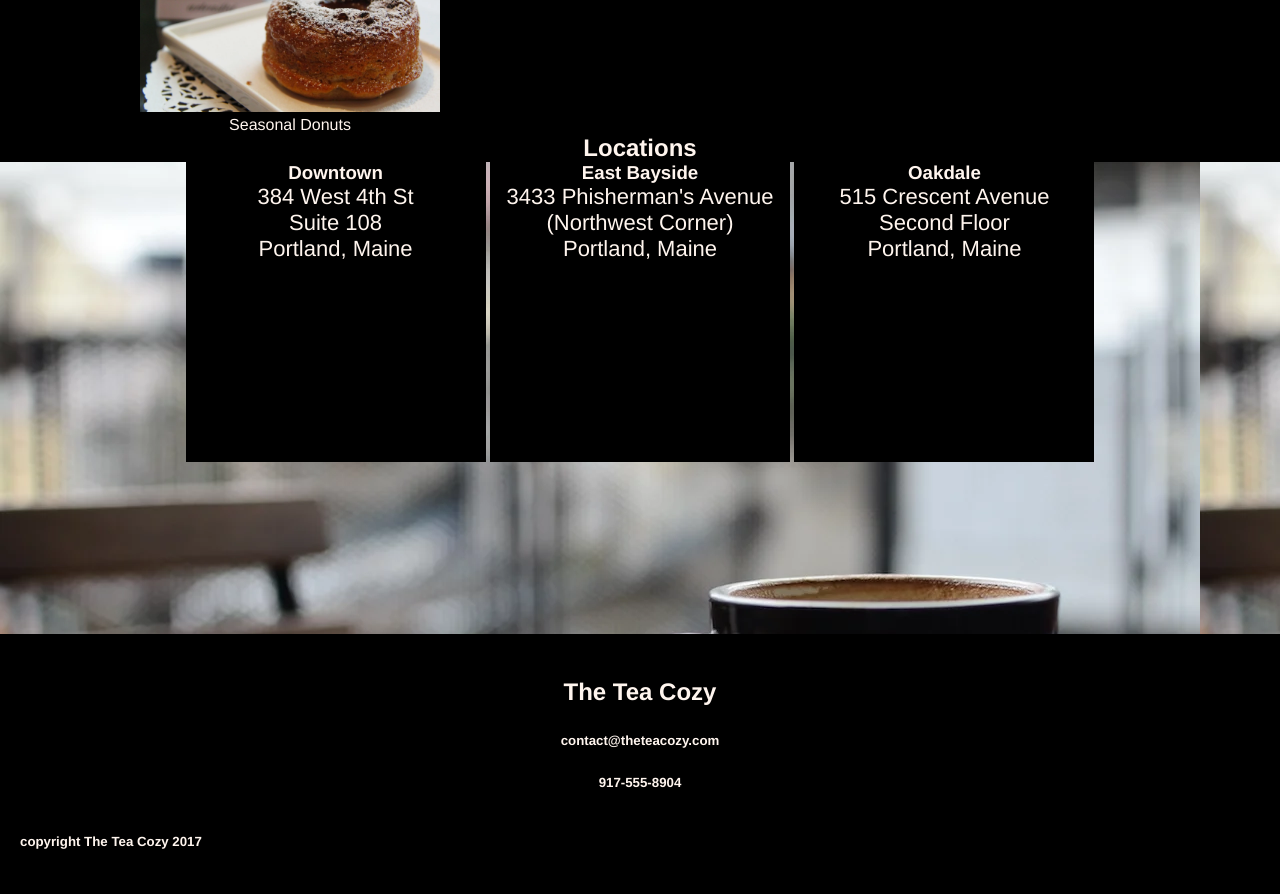
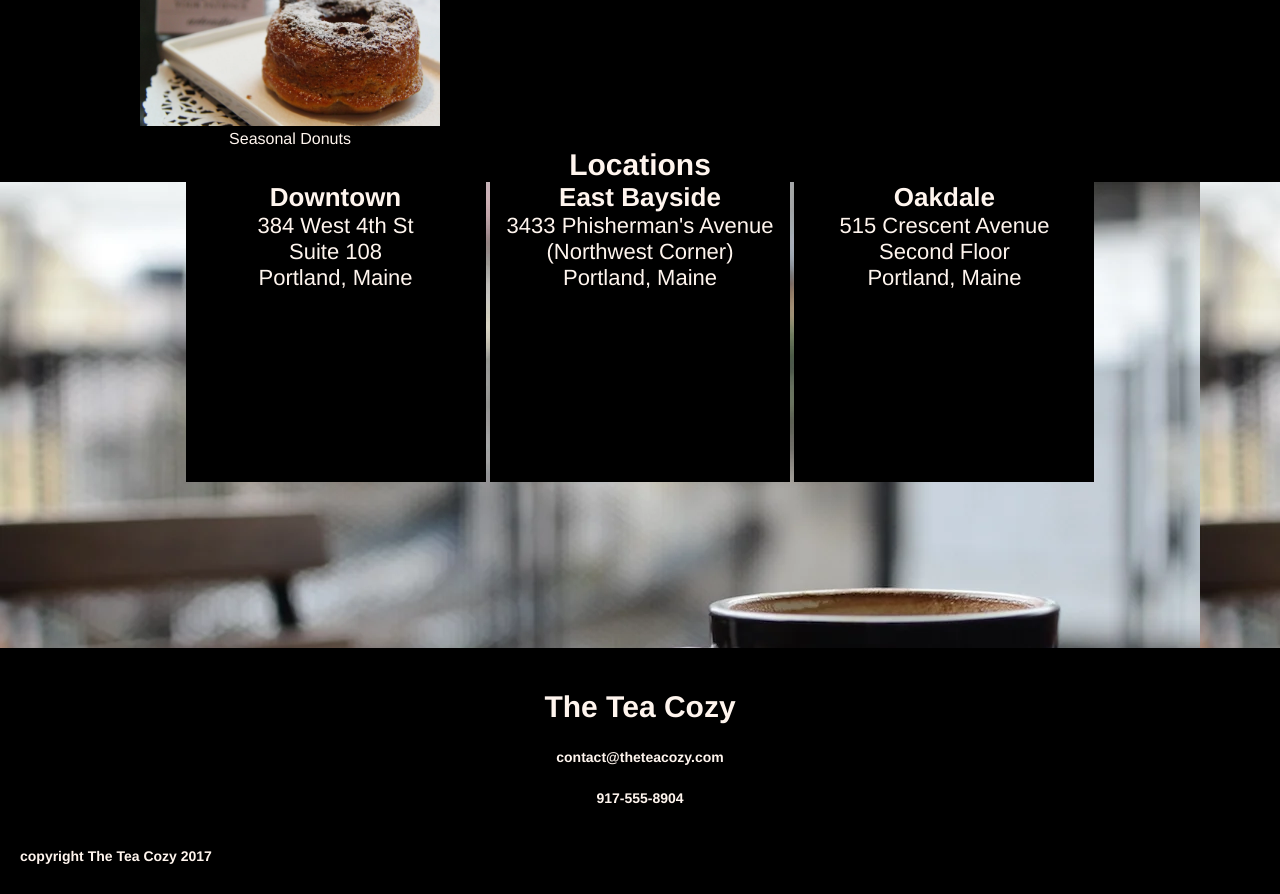
Before and after one commit to JohnMurnen/Tea_Cozy, a plain HTML site: page index.html in a window 1280 px wide. Shown: the part 1420-2314 px from the top of the page. Drawn offline with Linux system fonts and the light colour scheme.

Commit message:
font sizes

```diff
--- a/style.css
+++ b/style.css
@@ -9,6 +9,22 @@
 
 p {
     font-size: 22px;
+}
+
+h2 {
+    font-size: 30px;
+}
+
+h3 {
+    font-size: 26px;
+}
+
+h4 {
+    font-size: 22px;
+}
+
+h5 {
+    font-size: 14px;
 }
 
 .row img {
```
